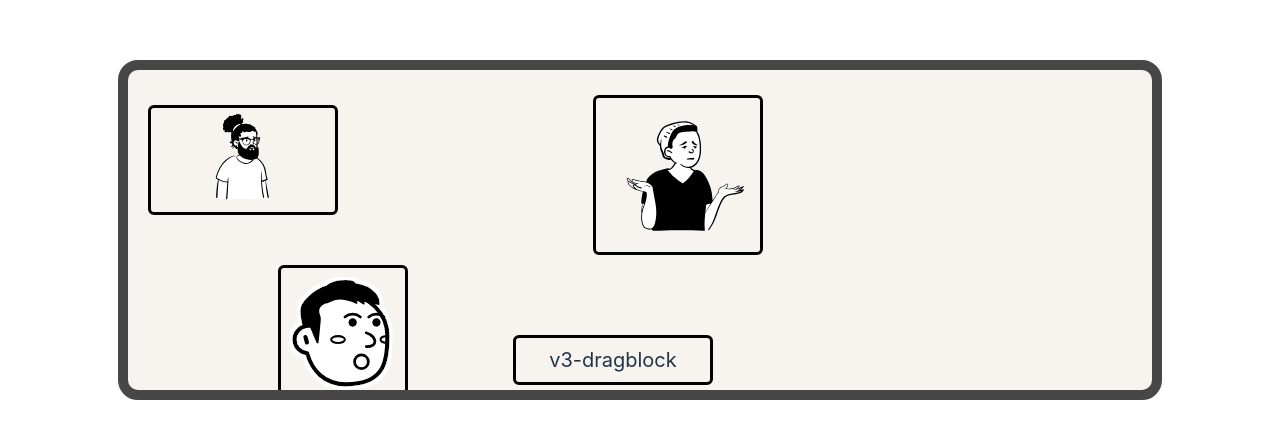
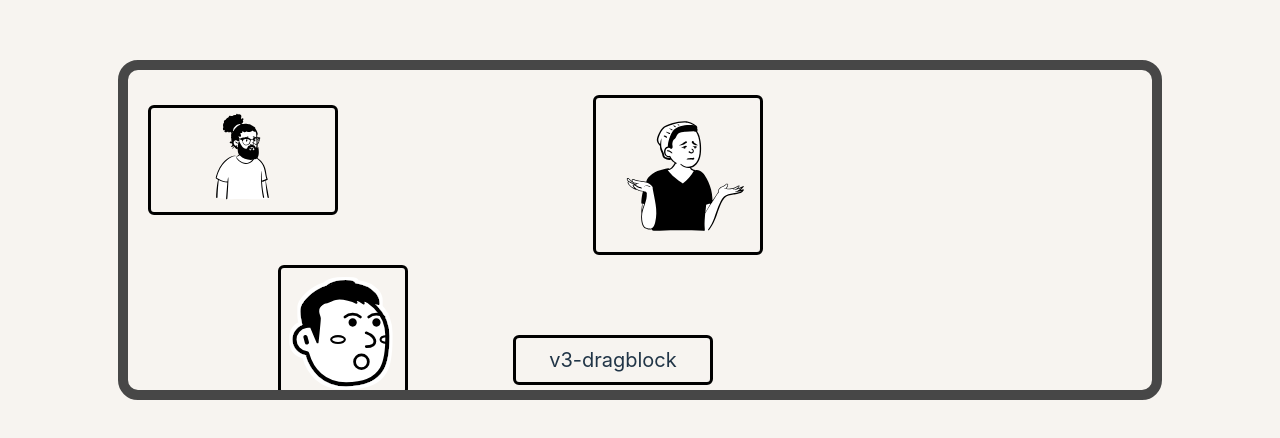
Before and after one commit to pinky-pig/what-is-v3-dragblock, a Vue app in the folder playground/: page / in a window 1280 px wide. Shown: the part 170-608 px from the top of the page. Built offline with nearby package versions, Linux system fonts and the light colour scheme.

Commit message:
fix: example body 样式

```diff
--- a/playground/src/style.css
+++ b/playground/src/style.css
@@ -29,6 +29,7 @@ body {
   place-items: center;
   min-width: 320px;
   min-height: 100vh;
+  background: #f7f4f0;
 }
 
 h1 {
```
